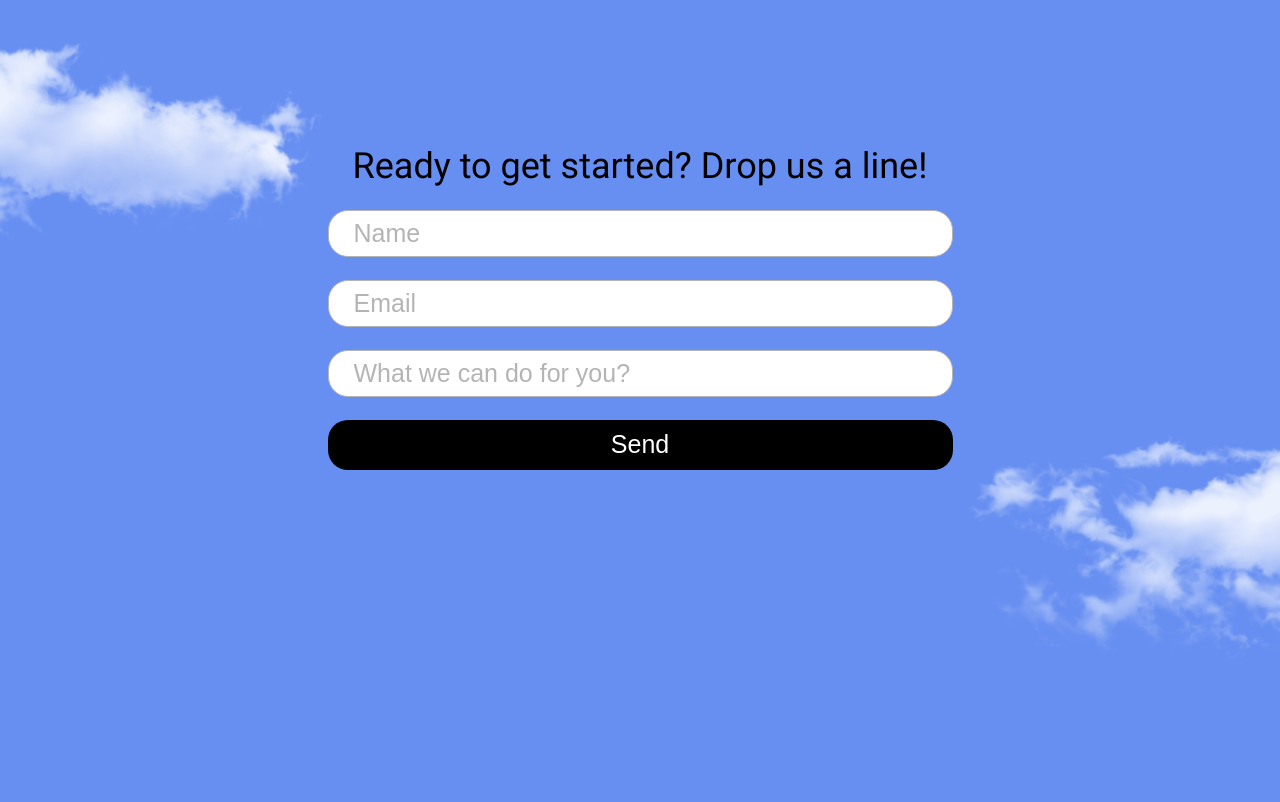
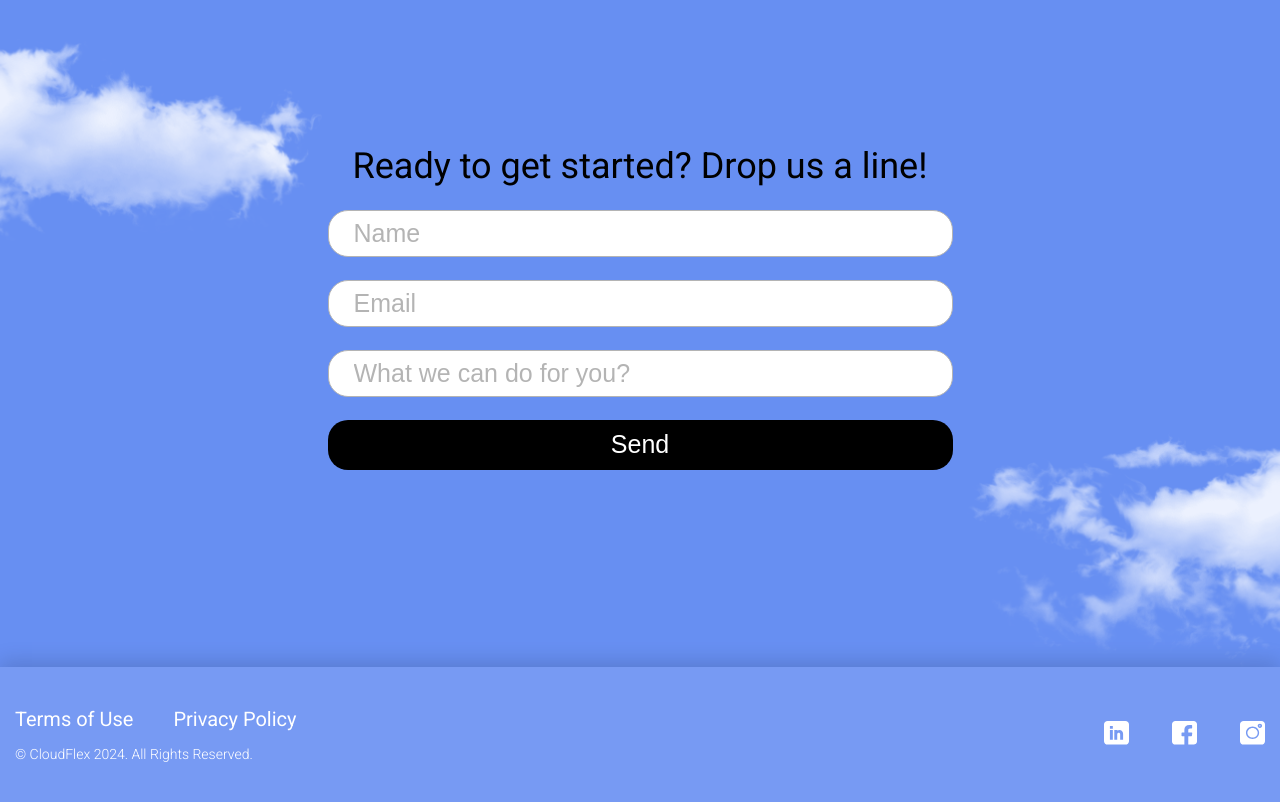
Before and after one commit to atrocityz/live_streaming_landing, a website: page index.html in a window 1280 px wide. Shown: the part 5500-6302 px from the top of the page. Before the commit the page ends 6167 px from the top, so only its background shows below. Drawn offline with nearby package versions, Linux system fonts and the light colour scheme; files that its build step writes are made by us from their sources.

Commit message:
footer implementation

```diff
--- a/index.html
+++ b/index.html
@@ -274,6 +274,42 @@
       <div class="form-section__bg-cloud cloud--right"></div>
     </section>
   </main>
+
+  <footer class="footer-section" aria-label="contacts section">
+    <div class="container">
+      <div class="footer">
+        <div class="footer__terms">
+          <div class="footer__terms-links">
+            <a href="#" class="footer__terms-link">
+              Terms of Use
+            </a>
+            <a href="#" class="footer__terms-link">
+              Privacy Policy
+            </a>
+          </div>
+          <div class="footer__terms-copyright" aria-label="copyright"> © CloudFlex 2024. All Rights Reserved.</div>
+        </div>
+
+        <address class="footer__contacts" aria-label="contact links">
+          <a href="https://linkedin.com" target="_blank">
+            <svg class="footer__contacts-icon" aria-label="linkedin icon">
+              <use href="assets/sprites.svg#linkedin-icon"></use>
+            </svg>
+          </a>
+          <a href="https://facebook.com" target="_blank">
+            <svg class="footer__contacts-icon" aria-label="facebook icon">
+              <use href="assets/sprites.svg#facebook-icon"></use>
+            </svg>
+          </a>
+          <a href="https://instagram.com" target="_blank">
+            <svg class="footer__contacts-icon" aria-label="instagram icon">
+              <use href="assets/sprites.svg#instagram-icon"></use>
+            </svg>
+          </a>
+        </address>
+      </div>
+    </div>
+  </footer>
 </body>
 
 </html>
--- /dev/null
+++ b/styles/_contacts.scss
@@ -0,0 +1,52 @@
+@use "variables" as v;
+@use "mixins" as m;
+@use "placeholders";
+@use "sass:color";
+
+.footer-section {
+  background-color: color.adjust(v.$color_white, $alpha: -0.9);
+  box-shadow: 0 -5px 20px 0 rgba($color: #000000, $alpha: 0.15);
+
+  .footer {
+    width: 100%;
+    height: 135px;
+    margin: 0 auto;
+    padding: 0 15px;
+    @include m.d-flex(space-between, center, nowrap, row, 0, 0);
+
+    &__terms {
+      @include m.d-flex(start, start, nowrap, column, 0, 15px);
+
+      &-links {
+        @include m.d-flex(start, center, nowrap, row, 40px, 0);
+        @include m.font(20px, 400, v.$color_white);
+      }
+
+      &-link {
+        @extend %hover-black;
+      }
+      &-copyright {
+        @include m.font(14px, 300, v.$color_white);
+      }
+    }
+
+    &__contacts {
+      @include m.d-flex(space-between, center, nowrap, row, 43px, 0);
+
+      &-icon {
+        width: 25px;
+        height: 24px;
+        fill: v.$color_white;
+
+        &:hover {
+          cursor: pointer;
+          fill: v.$color_black;
+        }
+      }
+    }
+
+    @media (max-width: v.$media_sm) {
+      @include m.d-flex(center, center, nowrap, column-reverse, 0, 15px);
+    }
+  }
+}
--- a/styles/_importer.scss
+++ b/styles/_importer.scss
@@ -7,3 +7,4 @@
 @forward "experience";
 @forward "testimonials";
 @forward "form";
+@forward "contacts";
```
